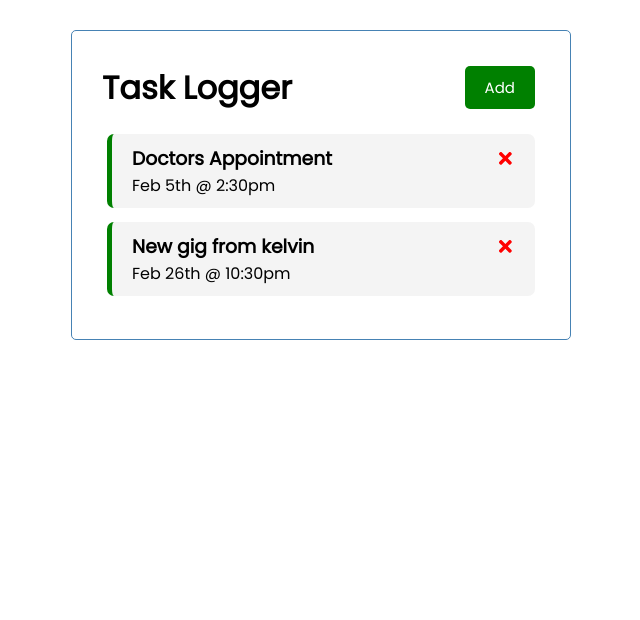
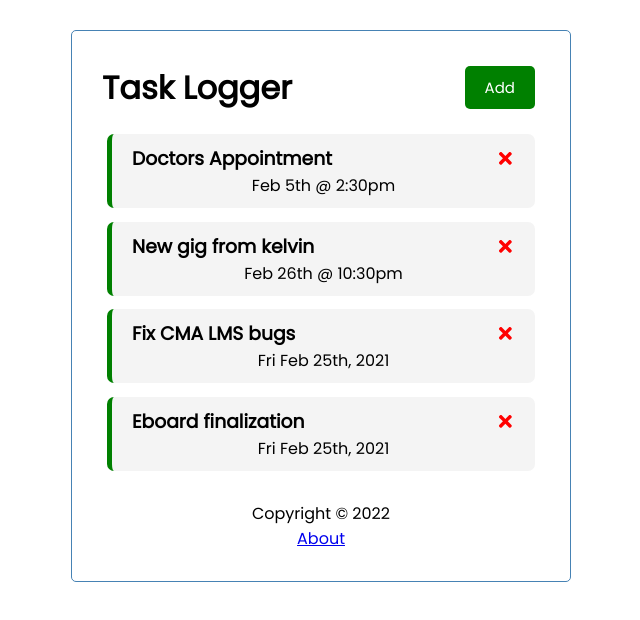
Before and after one commit to joesoftmwai/react-task-logger, a React (Create React App) app: page / in a window 1280 px wide. Shown: the top 620 px of the page, without its empty margins (319-959 px from the left). Built offline with nearby package versions, Linux system fonts and the light colour scheme; data requests are answered from the project's data file.

Commit message:
leveraged routing in react [react-router-dom]

```diff
--- a/db.json
+++ b/db.json
@@ -11,6 +11,18 @@
       "text": "New gig from kelvin",
       "date": "Feb 26th @ 10:30pm",
       "reminder": true
+    },
+    {
+      "text": "Fix CMA LMS bugs",
+      "date": "Fri Feb 25th, 2021",
+      "reminder": true,
+      "id": 4
+    },
+    {
+      "text": "Eboard finalization",
+      "date": "Fri Feb 25th, 2021",
+      "reminder": true,
+      "id": 5
     }
   ],
   "posts": [
--- a/package.json
+++ b/package.json
@@ -10,6 +10,7 @@
     "react": "^17.0.2",
     "react-dom": "^17.0.2",
     "react-icons": "^4.3.1",
+    "react-router-dom": "^6.2.1",
     "react-scripts": "5.0.0",
     "web-vitals": "^2.1.4"
   },
--- a/src/App.js
+++ b/src/App.js
@@ -4,6 +4,9 @@ import Tasks from './components/tasks/Tasks';
 import { useEffect, useState } from 'react';
 import { FaCannabis } from 'react-icons/fa'
 import AddTask from './components/addtask/AddTask';
+import Footer from './components/footer/Footer';
+import About from './components/about/About';
+
 
 function App() {
 
@@ -46,10 +49,11 @@ function App() {
     return data;
   }
 
+
+
   const deleteTask = async (id) => {
     await fetch(`http://localhost:5000/tasks/${id}`,{
-      method: 'DELETE',
-
+      method: 'DELETE'
     })
     console.log('del', id);
     setTasks(tasks.filter(task => task.id !== id  ))
@@ -61,18 +65,34 @@ function App() {
      task.id === id ? { ...task, reminder: !task.reminder} : task ))
   }
 
-  const addTask = (task) => {
-    console.log('task', task);
-    const id = Math.floor(Math.random() *1000) + 1;
-    setTasks([ ...tasks, {id, ...task}])
+  const addTask = async (task) => {
+    /** without server */
+    //  const id = Math.floor(Math.random() *1000) + 1;
+    //  setTasks([ ...tasks, {id, ...task}])
+
+    /** with server */
+    const res = await fetch(`http://localhost:5000/tasks`,{
+      method: 'POST',
+      headers: {
+        'content-type': 'application/json'
+      },
+      body: JSON.stringify(task)
+    });
+
+    const data = await res.json();
+    setTasks([ ...tasks, data])
+
 
   }
 
   return (
+
       <div className="container">
+
         <Header title={'mwai'} onAdd={() => setAddTask(!showAddTask)} showAdd={showAddTask} />
 
         { showAddTask && <AddTask  addTask = {addTask} />}
+
 
         { tasks.length ?
 
@@ -84,7 +104,13 @@ function App() {
 
           }
 
+        <Footer />
+
       </div>
+
+
+
+
   );
 }
 
--- /dev/null
+++ b/src/components/about/About.css
@@ -0,0 +1,12 @@
+.container {
+    text-align: center;
+}
+
+.my-2 {
+    padding: 1rem 0;
+}
+
+.by-1 {
+    border-top: 1px solid gray;
+    border-bottom: 1px solid gray;
+}
--- /dev/null
+++ b/src/components/about/About.jsx
@@ -0,0 +1,21 @@
+import React from 'react'
+import Header from '../header/Header';
+import Footer from '../footer/Footer';
+import { Link } from 'react-router-dom';
+import './About.css';
+
+
+const About = () => {
+  return (
+    <div className='container'>
+        <Header />
+            <div className='my-2 by-1'>
+                <h2>Version 1.0.0</h2>
+                <Link to="/">Go back</Link>
+            </div>
+        <Footer/>
+    </div>
+  )
+}
+
+export default About
--- /dev/null
+++ b/src/components/footer/Footer.jsx
@@ -0,0 +1,13 @@
+import React from 'react'
+import { Link } from 'react-router-dom'
+
+const Footer = () => {
+  return (
+    <footer>
+        <p>Copyright &copy; 2022</p>
+        <Link to="/about">About</Link>
+    </footer>
+  )
+}
+
+export default Footer
--- a/src/index.js
+++ b/src/index.js
@@ -1,12 +1,19 @@
 import React from 'react';
 import ReactDOM from 'react-dom';
+import { BrowserRouter as Router, Route, Routes} from 'react-router-dom'
 import './index.css';
 import App from './App';
 import reportWebVitals from './reportWebVitals';
+import About from './components/about/About';
 
 ReactDOM.render(
   <React.StrictMode>
-    <App />
+    <Router>
+      <Routes>
+        <Route path='/'  element={<App />}  />
+        <Route path='/about'  element={<About />}  />
+      </Routes>
+    </Router>
   </React.StrictMode>,
   document.getElementById('root')
 );
```
Also changed, not shown: 1 other file (tests, documents, lock files or other folders). Lines whose indentation alone changed are shown as unchanged.
